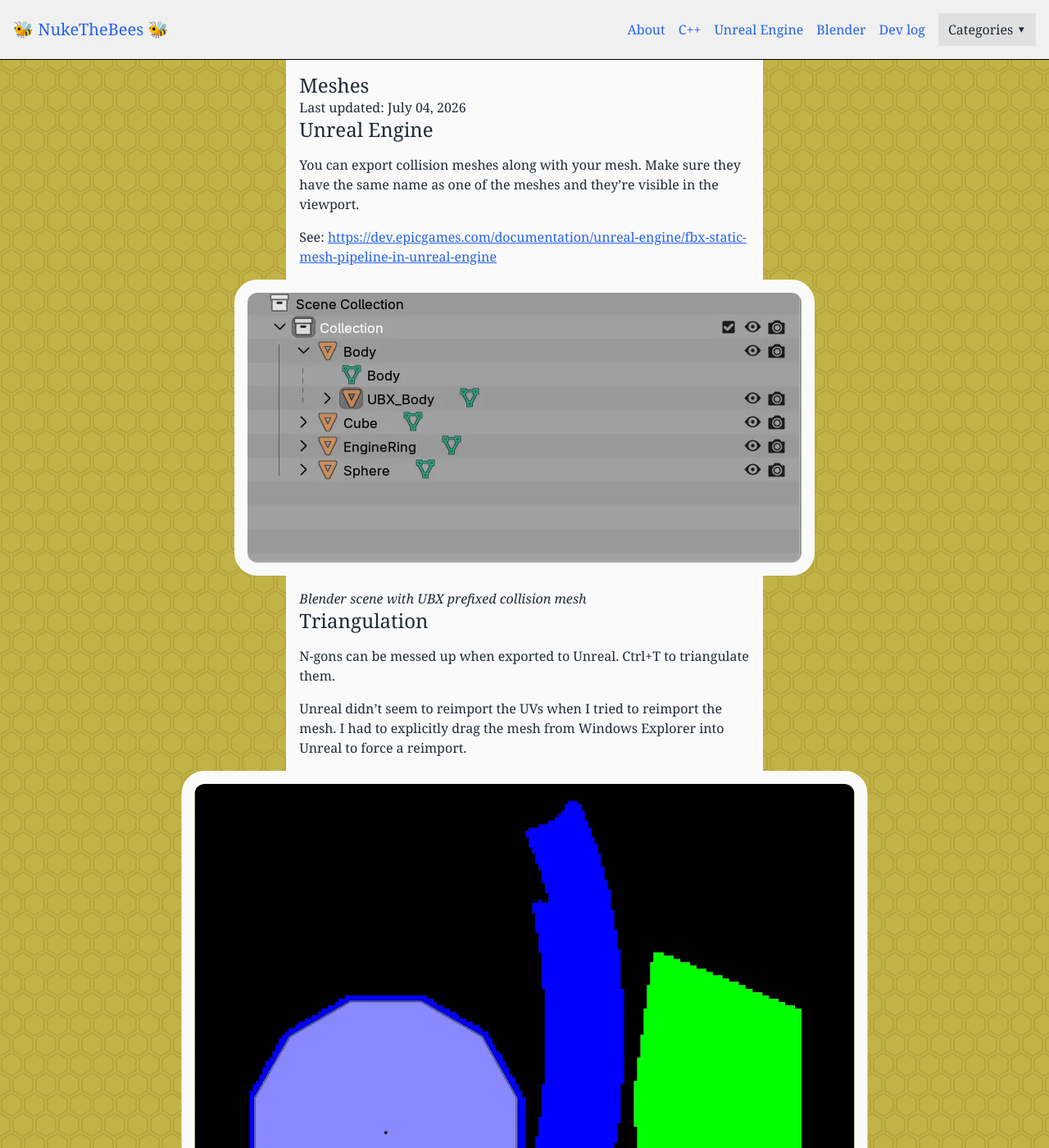
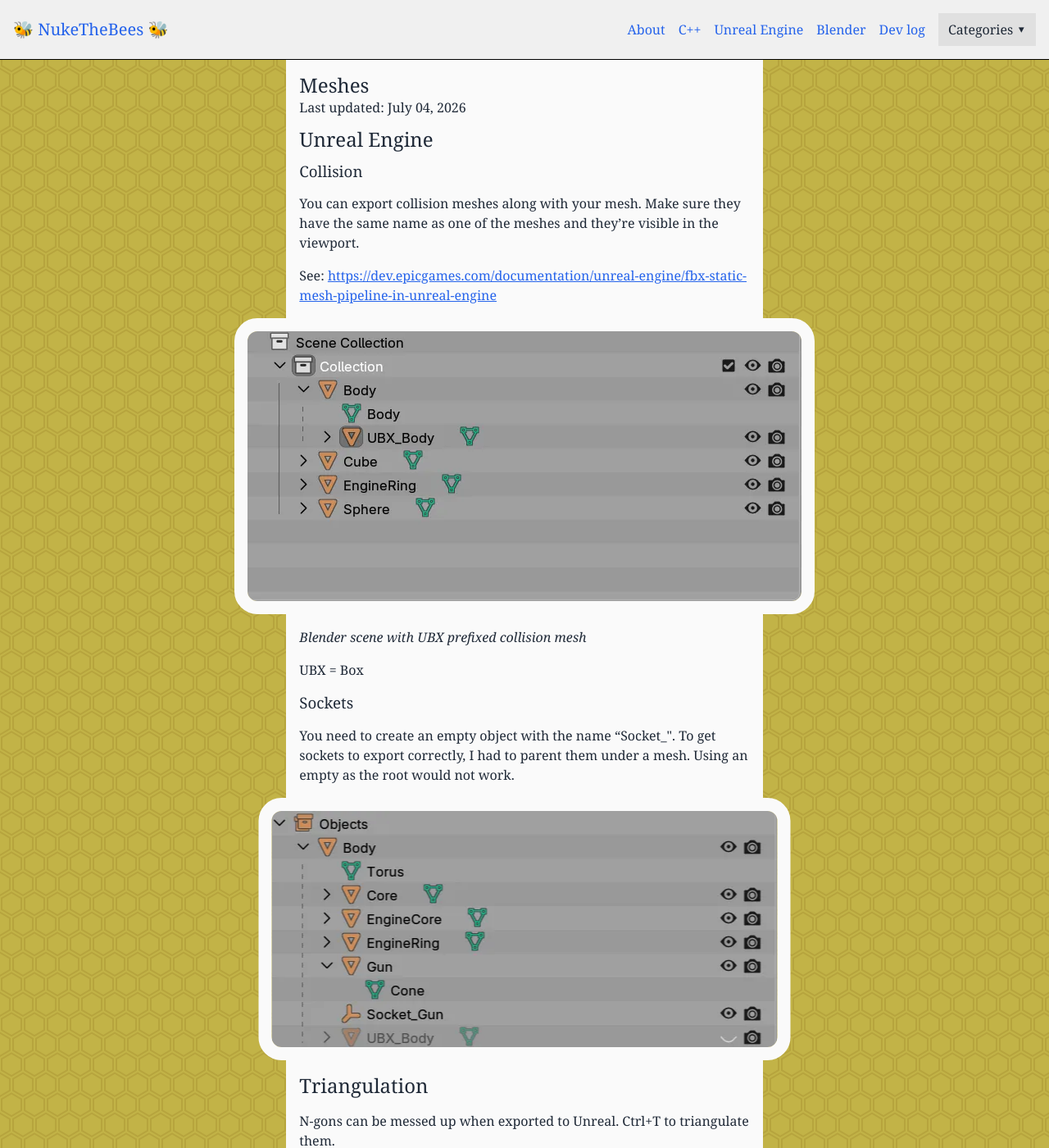
Before and after one commit to nukethebees/nukethebees.github.io, a Jekyll site: the page built from _blender_notes/meshes.md, in a window 1280 px wide and 1400 px high. Shown: the whole window at 82% size. Built offline with Jekyll 4.4.1, drawn with Linux system fonts in a browser that asks for light colours; comment, search, counter and statistics services are not loaded.

Commit message:
Add note on sockets

```diff
--- a/_blender_notes/meshes.md
+++ b/_blender_notes/meshes.md
@@ -4,7 +4,9 @@
 last_updated: 2026-07-04 10:51:00 +0100
 ---
 
-# Unreal Engine
+## Unreal Engine
+
+### Collision
 
 You can export collision meshes along with your mesh.
 Make sure they have the same name as one of the meshes and they're visible in the viewport.
@@ -17,6 +19,18 @@
   <figcaption>
     Blender scene with UBX prefixed collision mesh
   </figcaption>
+</figure>
+
+UBX = Box
+
+### Sockets
+
+You need to create an empty object with the name "Socket_<name>".
+To get sockets to export correctly, I had to parent them under a mesh.
+Using an empty as the root would not work.
+
+<figure class="post-figure">
+  <img src="/images/blender_notes/meshes/unreal_socket.webp"/>
 </figure>
 
 # Triangulation
```
Also changed, not shown: images/blender_notes/meshes/unreal_socket.webp (added).
